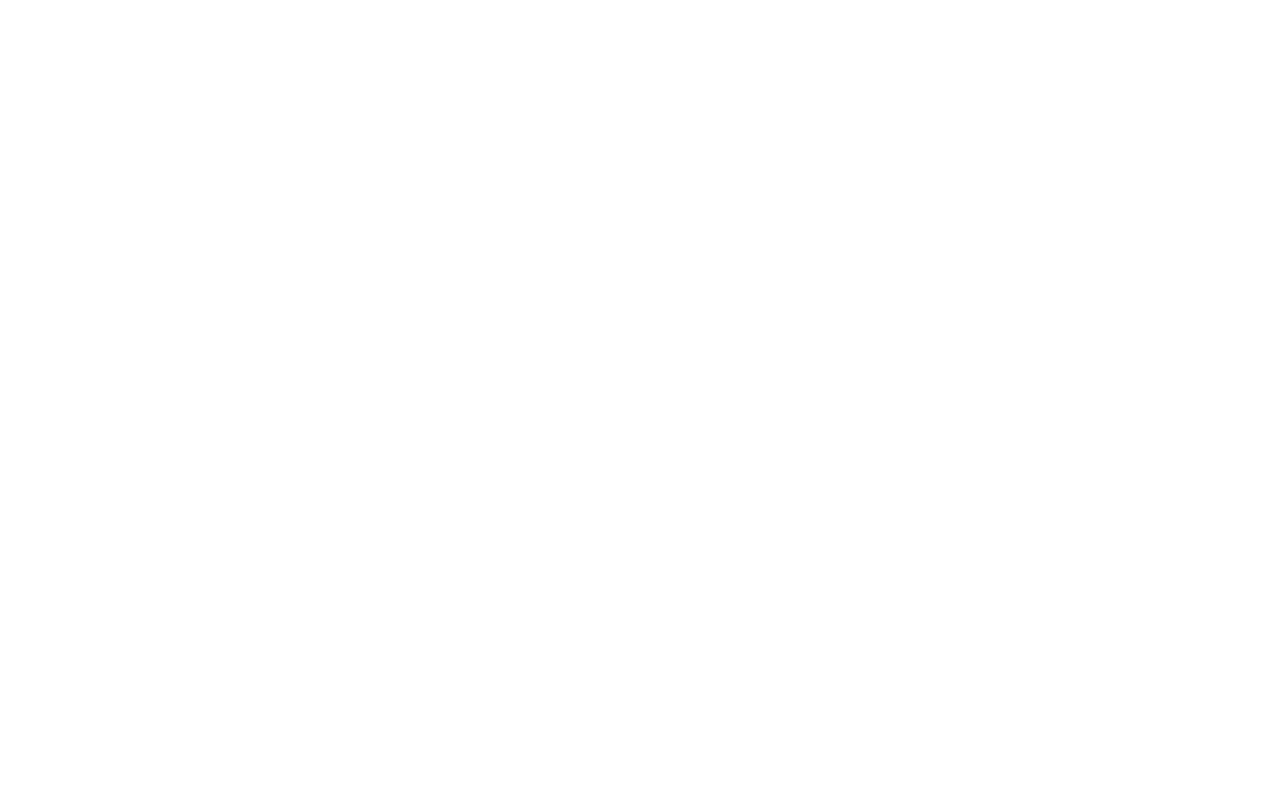
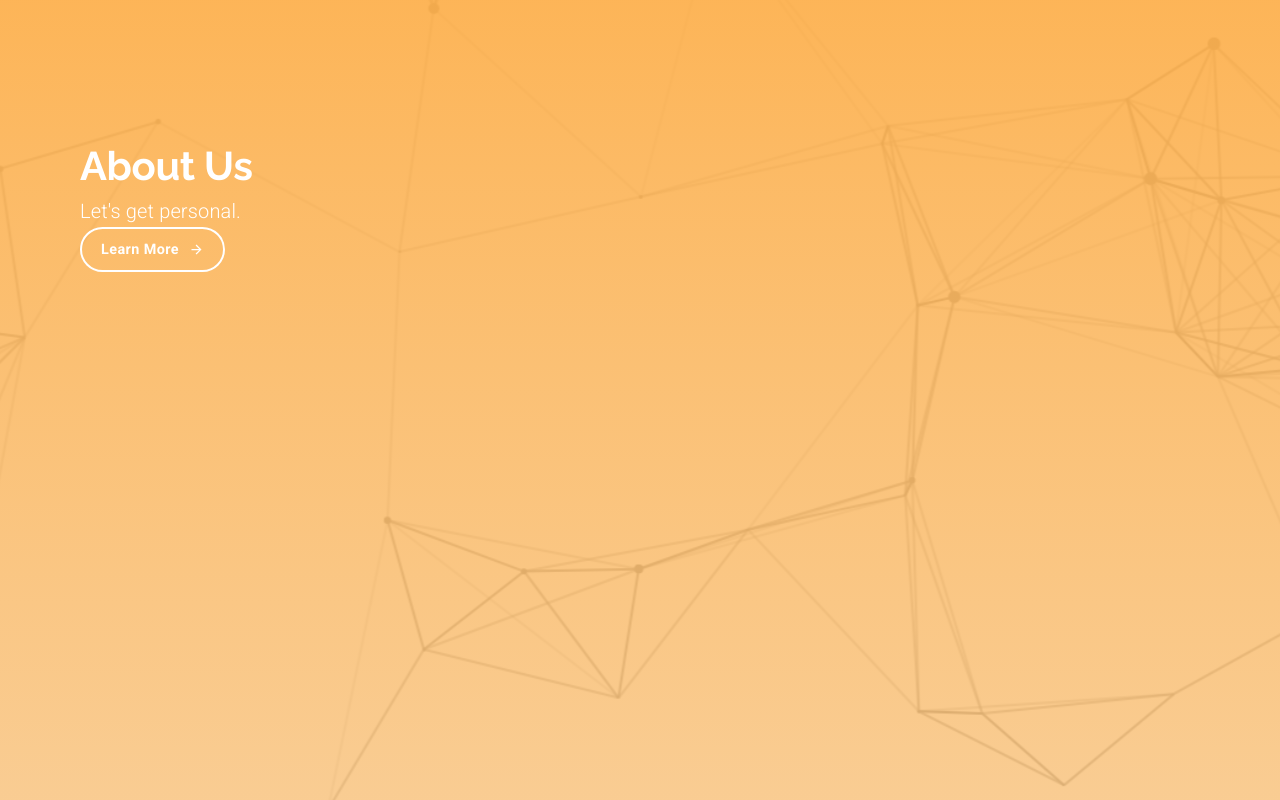
Before and after one commit to toshi-c-udemy/MaterialUIandReactJS-ArcDevelopment, a React (Create React App) app: page / in a window 1280 px wide. Shown: the part 4080-4880 px from the top of the page. Before the commit the page ends 3894 px from the top, so only its background shows below. Built offline with nearby package versions, Linux system fonts and the light colour scheme.

Commit message:
【セクション5】74. Creating The Information Block
On branch MaterialUIandReactJS/Section5-AnimationAndTheLandingPage
Changes to be committed:
	modified:   src/components/LandingPage.js
	modified:   src/components/ui/Theme.js

```diff
--- a/src/components/LandingPage.js
+++ b/src/components/LandingPage.js
@@ -17,6 +17,7 @@
 import mobileAppIcon from '../assets/mobileIcon.svg';
 import webSiteIcon from '../assets/websiteIcon.svg';
 import revolutionBackground from '../assets/repeatingBackground.svg';
+import infoBackground from '../assets/infoBackground.svg';
 
 const useStyle = makeStyles((theme) => ({
   animation: {
@@ -111,6 +112,14 @@
       paddingRight: 0,
       width: '100%',
     },
+  },
+  infoBackground: {
+    backgroundImage: `url(${infoBackground})`,
+    backgroundPosition: 'center',
+    backgroundSize: 'cover',
+    backgroundRepeat: 'no-repeat',
+    height: '100%',
+    width: '100%',
   },
 }));
 
@@ -258,6 +267,7 @@
         </Grid>
       </Grid>
       <Grid item>
+        {/*-----The Revolution Block-----*/}
         <Grid
           container
           style={{ height: '100em', marginTop: '12em' }}
@@ -288,6 +298,30 @@
           <div className={classes.revolutionBackground} />
         </Grid>
       </Grid>
+      <Grid item>
+        {/*-----Information Block-----*/}
+        <Grid container style={{ height: '80em' }} alignItems='center' direction='row'>
+          <Grid item style={{ position: 'absolute', marginLeft: '5em' }}>
+            <Grid container direction='column'>
+              <Typography variant='h2' style={{ color: 'white' }}>
+                About Us
+              </Typography>
+              <Typography variant='subtitle2'>Let's get personal.</Typography>
+              <Grid item>
+                <Button
+                  variant='outlined'
+                  style={{ color: 'white', borderColor: 'white' }}
+                  className={classes.learnButtonHero}
+                >
+                  <span style={{ marginRight: 10 }}>Learn More</span>
+                  <ButtonArrow width={15} height={15} fill='white' />
+                </Button>
+              </Grid>
+            </Grid>
+          </Grid>
+          <div className={classes.infoBackground} />
+        </Grid>
+      </Grid>
     </Grid>
   );
 }
--- a/src/components/ui/Theme.js
+++ b/src/components/ui/Theme.js
@@ -54,6 +54,11 @@
       fontWeight: 300,
       color: arcGrey,
     },
+    subtitle2: {
+      color: 'white',
+      fontSize: '1.25rem',
+      fontWeight: 300,
+    },
     learnButton: {
       borderColor: arcBlue,
       color: arcBlue,
```
